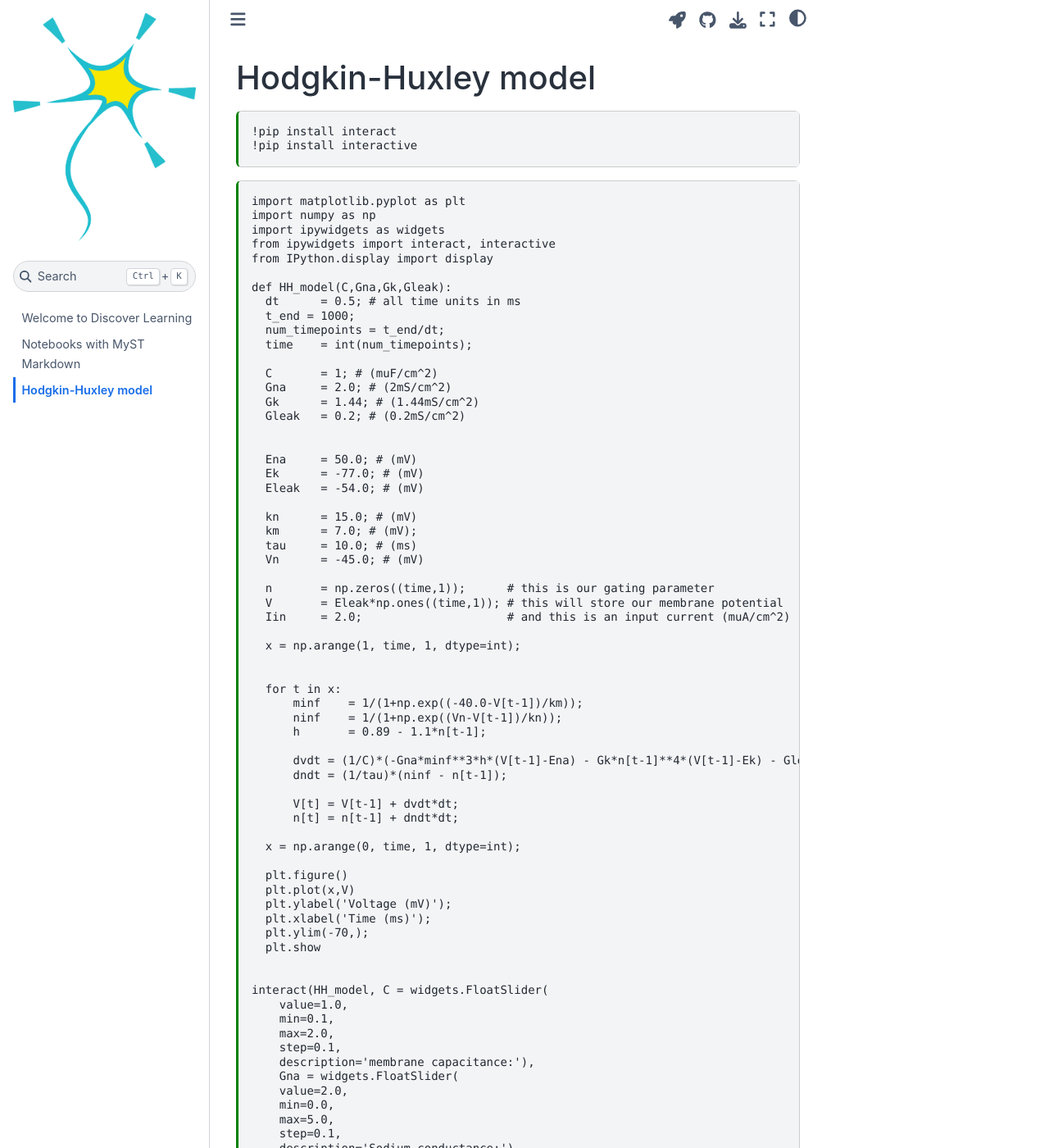
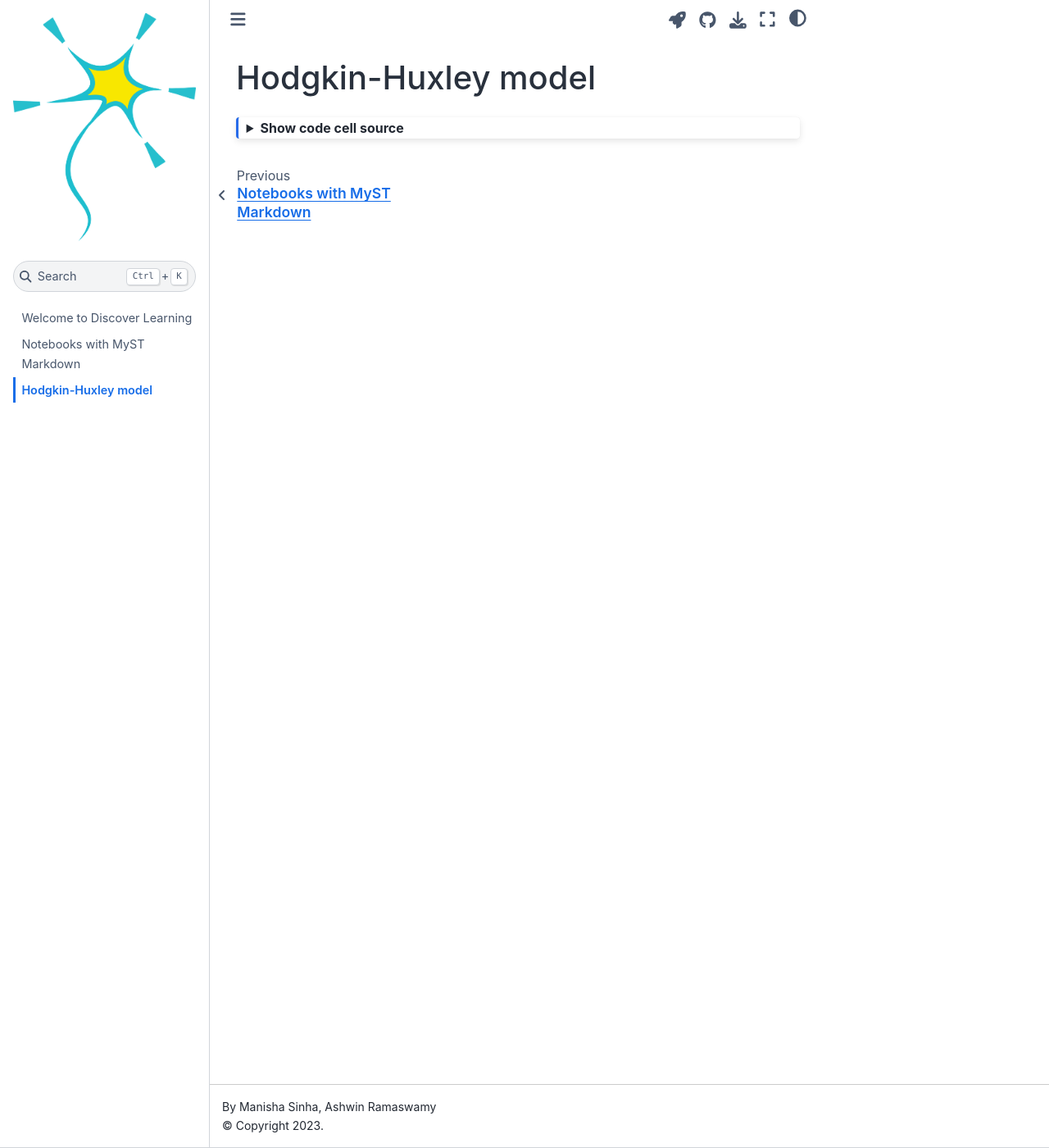
Before and after one commit to mannazsci/DiscoverLearning, a Jupyter Book: the page built from HHmodel.md, in a window 1280 px wide and 1400 px high. Shown: the whole window at 82% size. Built offline with Jupyter Book 1.0.4 settings and Sphinx 7.4.7 and the Sphinx Book theme 1.1.4, drawn with Linux system fonts in a browser that asks for light colours; some of the changed lines change nothing that is shown; some of the changed text lies outside the part shown.

Commit message:
update md files

````diff
--- a/HHmodel.md
+++ b/HHmodel.md
@@ -13,14 +13,16 @@ kernelspec:
 # Hodgkin-Huxley model
 
 ```{code-cell}
-:id: dK7zScO0yTTH
+---
+tags: ["hide-input"]
+---
 
-!pip install interact
-!pip install interactive
-```
+import warnings
+warnings.filterwarnings('ignore')
 
-```{code-cell}
-:id: k-ve-uW4j3Q6
+
+!pip install interact --quiet
+!pip install interactive --quiet
 
 import matplotlib.pyplot as plt
 import numpy as np
@@ -104,6 +106,4 @@ interact(HH_model, C = widgets.FloatSlider(
 )
 
 
-
-
 ```
````
